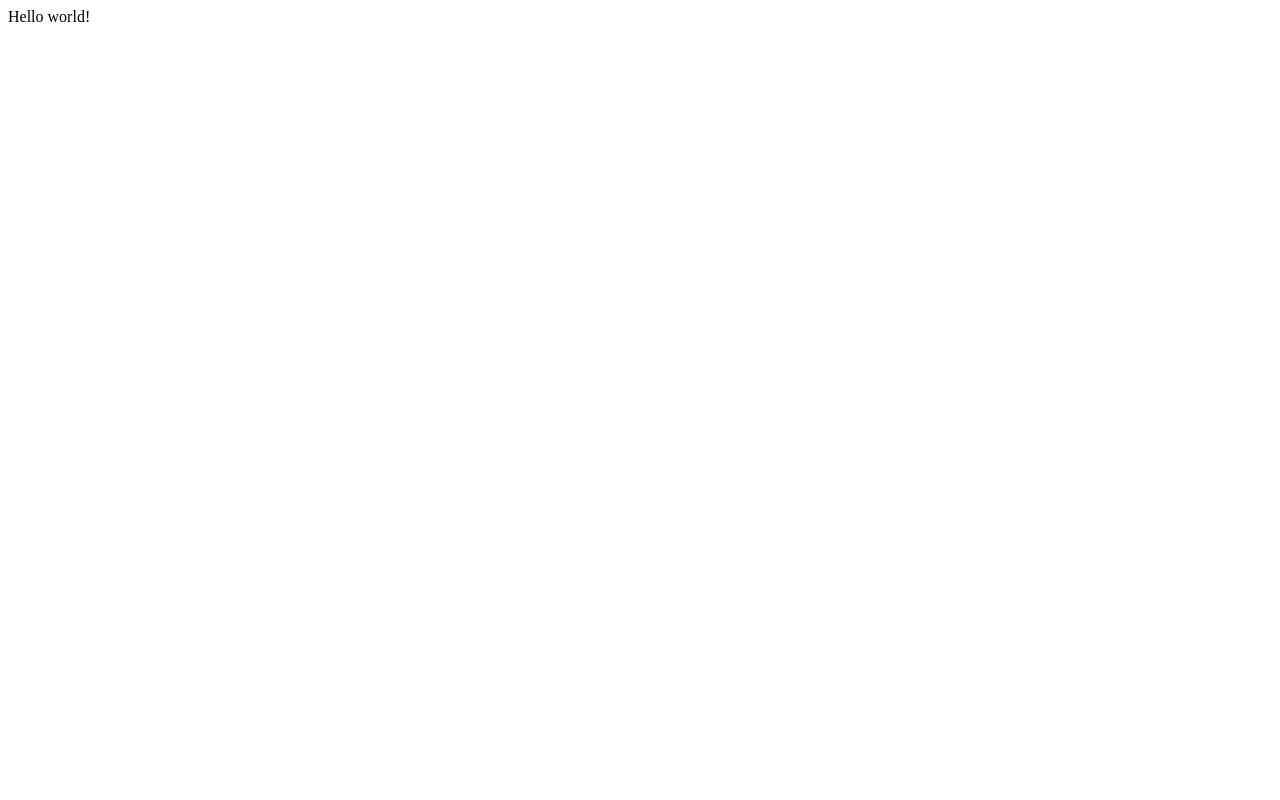
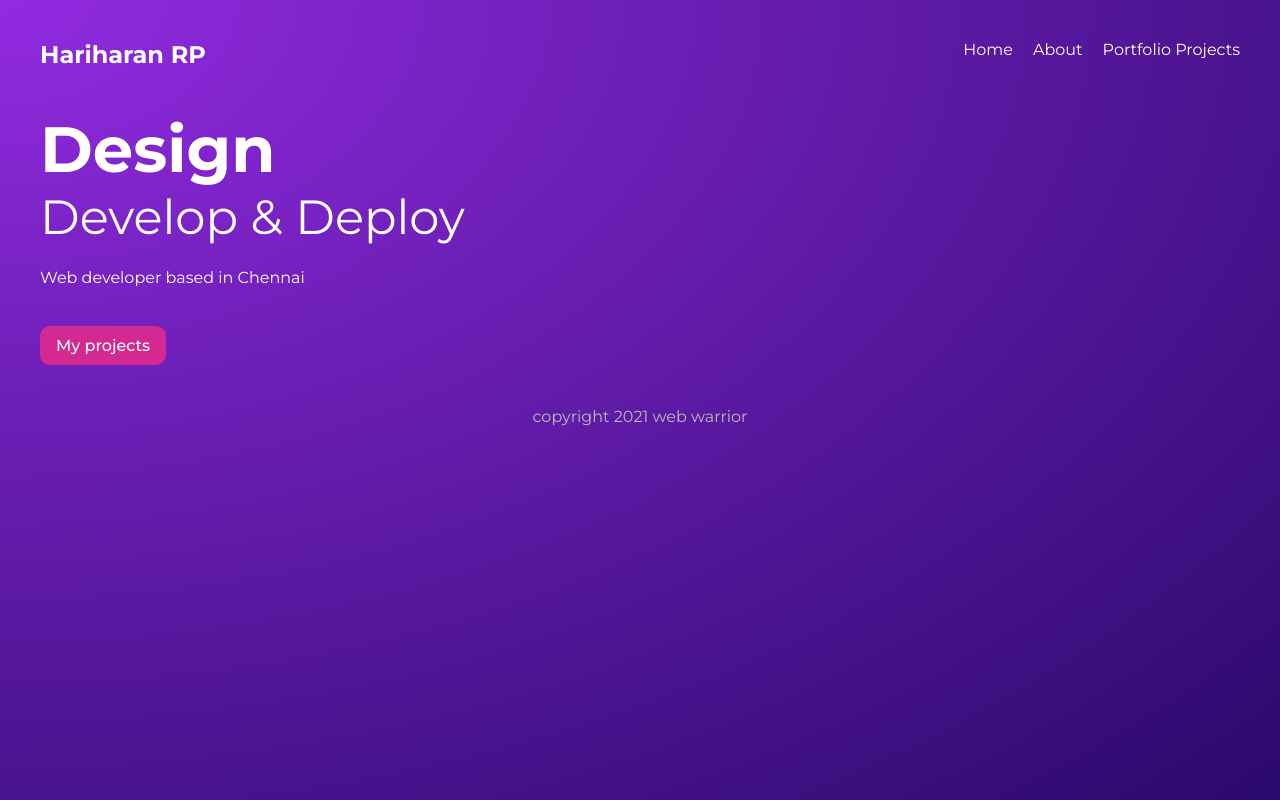
Before and after one commit to githugme/Gatsby, a Gatsby site: page / in a window 1280 px wide. Built offline with nearby package versions, Linux system fonts and the light colour scheme; Gatsby itself is replaced by a stand-in of ours.

Commit message:
created initial pages and applied css

```diff
--- /dev/null
+++ b/src/pages/components/Layout.js
@@ -0,0 +1,17 @@
+import React from 'react';
+import Navbar from './Navbar';
+import styles from '../styles/global.css';
+
+export default function Layout({children}) {
+  return (
+    <div className='layout'>
+        <Navbar />
+        <div className="content">
+            {children}
+        </div>
+        <footer>
+            <p>copyright 2021 web warrior</p>
+        </footer>
+    </div>
+  );
+}
--- /dev/null
+++ b/src/pages/components/Navbar.js
@@ -0,0 +1,17 @@
+import { Link } from 'gatsby';
+import React from 'react';
+
+export default function Navbar() {
+  return (
+    <>
+    <nav>
+        <h1>Hariharan RP</h1>
+        <div className='links'>
+            <Link to="/">Home</Link>
+            <Link to="/about">About</Link>
+            <Link to="/projects">Portfolio Projects</Link>
+        </div>
+    </nav>
+    </>
+  );
+}
--- a/src/pages/index.js
+++ b/src/pages/index.js
@@ -1,5 +1,20 @@
-import React from "react"
+import { Link } from "gatsby";
+import React from "react";
+import Layout from "./components/Layout";
+import * as styles from './styles/home.module.css';
 
 export default function Home() {
-  return <div>Hello world!</div>
+  return (
+    <Layout>
+    <section className={styles.header}>
+      <div>
+        <h2>Design</h2>
+        <h3>Develop & Deploy</h3>
+        <p>Web developer based in Chennai</p>
+        <Link className={styles.btn} to="/projects">My projects</Link>
+      </div>
+
+    </section>
+    </Layout>
+  );
 }
--- /dev/null
+++ b/src/pages/styles/global.css
@@ -0,0 +1,50 @@
+@import url('https://fonts.googleapis.com/css2?family=Montserrat:wght@300;400;500;700&display=swap');
+
+* {
+  margin: 0;
+  padding: 0;
+  text-decoration: none;
+  font-family: "Montserrat";
+  color: white;
+}
+html, body {
+  min-height: 100%;
+}
+body {
+  background: radial-gradient(at top left, rgba(146,43,225,1) 0%, rgba(43,9,107,1) 100%);
+  background-repeat: no-repeat;
+}
+p {
+  margin: 16px auto;
+  line-height: 1.5em;
+}
+
+/* layout & nav */
+.layout {
+  max-width: 1200px;
+  margin: 0 auto;
+}
+nav {
+  display: grid;
+  grid-template-columns: 1fr 1fr;
+  margin: 40px auto;
+}
+nav .links {
+  display: inline-block;
+  text-align: right;
+}
+nav a {
+  display: inline-block;
+  margin-left: 20px;
+  font-weight: 400;
+  padding-bottom: 8px;
+  border-bottom: 3px solid transparent;
+}
+nav a:hover {
+  border-color: white;
+}
+footer p{
+  text-align: center;
+  color: #bbb;
+  margin: 40px auto;
+}
--- /dev/null
+++ b/src/pages/styles/home.module.css
@@ -0,0 +1,22 @@
+.header {
+    display: grid;
+    grid-template-columns: 1fr 1fr;
+    grid-gap: 40px;
+    align-items: center;
+}
+.header h2 {
+    font-size: 4em;
+}
+.header h3 {
+    font-size: 3em;
+    font-weight: 400;
+    margin-bottom: 20px;
+}
+.btn {
+    display: inline-block;
+    background: #D42990;
+    padding: 10px 16px;
+    border-radius: 10px;
+    margin-top: 20px;
+    font-weight: 500;
+}
```
Also changed, not shown: src/pages/404.js (added, +12 -0 lines), src/pages/about.js (added, +13 -0 lines), src/pages/projects/index.js (added, +14 -0 lines), src/pages/styles/projects.module.css (added, +11 -0 lines).
